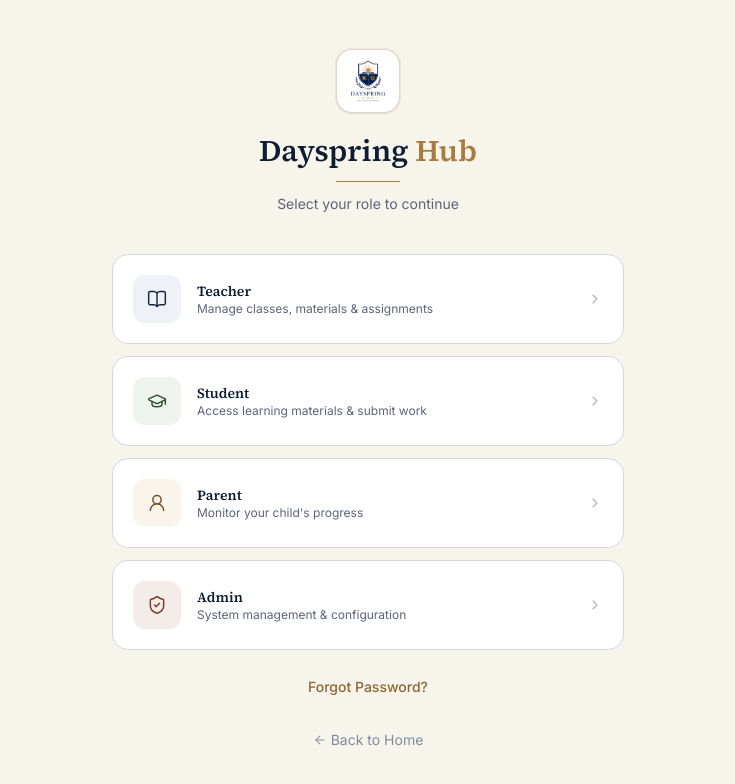
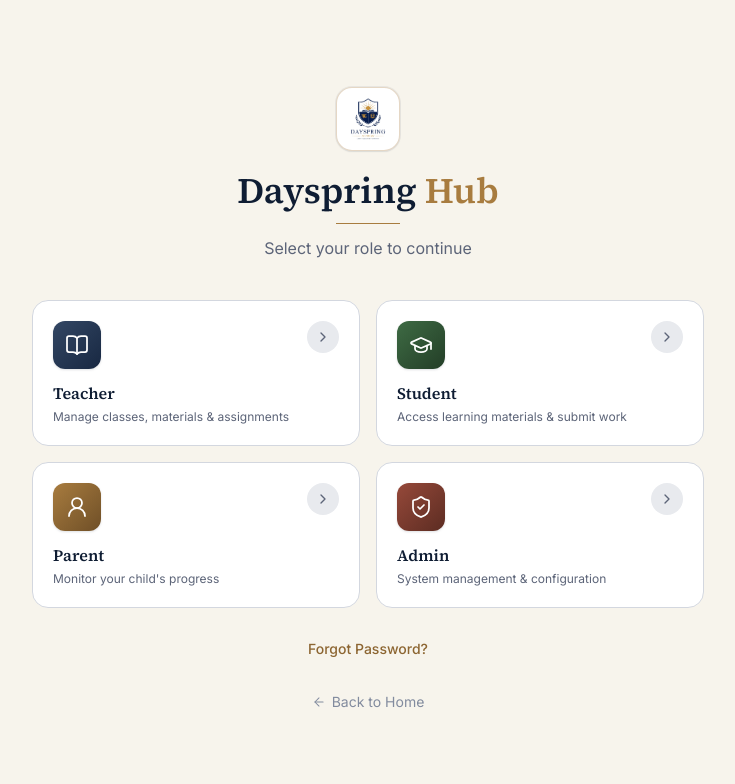
Before and after one commit to Kennywryght/dayspring-hub, a React (Vite) app in the folder frontend/: page /login in a window 1280 px wide. Shown: the top 784 px of the page, without its empty margins (272-1007 px from the left). Built offline with nearby package versions, Linux system fonts and the light colour scheme; no server answers.

Commit message:
redesigning the landing and unified login page

```diff
--- a/frontend/src/pages/UnifiedLogin.jsx
+++ b/frontend/src/pages/UnifiedLogin.jsx
@@ -369,42 +369,59 @@ export default function UnifiedLogin() {
     );
   }
 
-  /* ================= ROLE SELECT SCREEN ================= */
+  /* ================= ROLE SELECT SCREEN — 2×2 GRID ================= */
   if (!role) {
     return (
       <div className="min-h-screen flex items-center justify-center bg-parchment dark:bg-navy-900 p-4 sm:p-6">
-        <div className="w-full max-w-lg">
-          <div className="text-center mb-10">
+        <div className="w-full max-w-2xl">
+          {/* Header */}
+          <div className="text-center mb-8 sm:mb-10 animate-fade-in-up">
             <div className="inline-flex items-center justify-center w-16 h-16 rounded-2xl bg-white dark:bg-navy-800 shadow-card border border-brass-500/30 mb-5">
               <img src="/logo.jpeg" alt="Dayspring Hub" className="w-11 h-11 rounded-xl object-cover" />
             </div>
-            <h1 className="text-3xl font-display font-semibold text-navy-800 dark:text-white">
+            <h1 className="text-3xl sm:text-4xl font-display font-semibold text-navy-800 dark:text-white">
               Dayspring <span className="text-brass-500">Hub</span>
             </h1>
             <div className="w-16 h-px bg-brass-500 mx-auto mt-3 mb-3" />
-            <p className="text-ink-500 dark:text-ink-300 text-sm">Select your role to continue</p>
+            <p className="text-ink-500 dark:text-ink-300 text-sm sm:text-base">Select your role to continue</p>
           </div>
 
-          <div className="space-y-3">
-            {Object.entries(roleConfig).map(([key, r]) => (
+          {/* Role cards — 2 rows × 2 columns */}
+          <div className="grid grid-cols-2 gap-3 sm:gap-4">
+            {Object.entries(roleConfig).map(([key, r], i) => (
               <button
                 key={key}
                 onClick={() => { playClick(); setRole(key); }}
-                className={`w-full flex items-center gap-4 p-5 bg-white dark:bg-navy-800 rounded-2xl border border-ink-200 dark:border-navy-600 ${r.cardHover} transition-colors duration-150 group`}
+                style={{ animationDelay: `${i * 0.06}s` }}
+                className={`group relative w-full overflow-hidden flex flex-col items-start gap-3 p-4 sm:p-5 bg-white dark:bg-navy-800 rounded-2xl border border-ink-200 dark:border-navy-600 ${r.cardHover} transition-all duration-200 hover:shadow-elevated hover:-translate-y-0.5 active:scale-[0.99] animate-fade-in-up text-left`}
               >
-                <div className={`w-12 h-12 rounded-xl flex items-center justify-center flex-shrink-0 ${r.iconSoft}`}>
-                  <r.Icon className="w-5 h-5" strokeWidth={1.75} />
+                {/* Soft glow on hover */}
+                <div className={`pointer-events-none absolute -top-16 -right-16 w-40 h-40 rounded-full bg-gradient-to-br ${r.glow} opacity-0 group-hover:opacity-100 blur-2xl transition-opacity duration-300`} />
+
+                {/* Icon chip + arrow row */}
+                <div className="relative w-full flex items-start justify-between">
+                  <div className={`w-11 h-11 sm:w-12 sm:h-12 rounded-xl flex items-center justify-center flex-shrink-0 bg-gradient-to-br ${r.iconBg} text-white shadow-soft group-hover:scale-105 transition-transform duration-200`}>
+                    <r.Icon className="w-5 h-5 sm:w-6 sm:h-6" strokeWidth={1.75} />
+                  </div>
+                  <div className="w-8 h-8 rounded-full flex items-center justify-center bg-ink-100 dark:bg-navy-700 text-ink-500 dark:text-ink-400 group-hover:bg-navy-700 group-hover:text-white dark:group-hover:bg-white dark:group-hover:text-navy-800 transition-all duration-200">
+                    <ChevronRight className="w-4 h-4 group-hover:translate-x-0.5 transition-transform duration-200" strokeWidth={2} />
+                  </div>
                 </div>
-                <div className="text-left flex-1">
-                  <h3 className="font-semibold text-navy-800 dark:text-white text-sm">{r.label}</h3>
-                  <p className="text-xs text-ink-500 dark:text-ink-300">{r.desc}</p>
+
+                {/* Text */}
+                <div className="relative min-w-0">
+                  <h3 className="font-semibold text-navy-800 dark:text-white text-sm sm:text-base leading-tight">
+                    {r.label}
+                  </h3>
+                  <p className="text-[11px] sm:text-xs text-ink-500 dark:text-ink-300 leading-snug mt-1">
+                    {r.desc}
+                  </p>
                 </div>
-                <ChevronRight className="w-4 h-4 text-ink-300 dark:text-ink-500 group-hover:translate-x-0.5 transition-transform duration-150" strokeWidth={1.75} />
               </button>
             ))}
           </div>
 
-          <div className="text-center mt-6">
+          <div className="text-center mt-7">
             <button
               onClick={() => setShowForgotPassword(true)}
               className="text-sm text-brass-600 dark:text-brass-400 hover:underline font-medium transition-colors"
@@ -416,12 +433,18 @@ export default function UnifiedLogin() {
           <p className="text-center mt-8 text-sm">
             <button
               onClick={() => navigate('/')}
-              className="text-ink-400 dark:text-ink-500 hover:text-navy-700 dark:hover:text-white transition-colors inline-flex items-center gap-1"
+              className="text-ink-400 dark:text-ink-500 hover:text-navy-700 dark:hover:text-white transition-colors inline-flex items-center gap-1.5"
             >
               <ArrowLeft className="w-3.5 h-3.5" strokeWidth={1.75} /> Back to Home
             </button>
           </p>
         </div>
+
+        <style>{`
+          @keyframes fade-in-up { from{opacity:0;transform:translateY(16px)} to{opacity:1;transform:translateY(0)} }
+          .animate-fade-in-up{animation:fade-in-up 0.5s ease-out both}
+          @media (prefers-reduced-motion: reduce){ .animate-fade-in-up{animation:none !important} }
+        `}</style>
       </div>
     );
   }
@@ -431,7 +454,8 @@ export default function UnifiedLogin() {
 
   return (
     <div className="min-h-screen flex items-center justify-center bg-parchment dark:bg-navy-900 p-4 sm:p-6">
-      <div className="w-full max-w-2xl">
+      {/* Reduced width: max-w-3xl instead of max-w-5xl */}
+      <div className="w-full max-w-3xl">
         <button
           onClick={() => { setRole(null); resetErrorState(); }}
           className="mb-6 text-sm text-ink-400 dark:text-ink-500 hover:text-navy-700 dark:hover:text-white transition-colors inline-flex items-center gap-1.5"
@@ -439,27 +463,52 @@ export default function UnifiedLogin() {
           <ArrowLeft className="w-3.5 h-3.5" strokeWidth={1.75} /> Choose different role
         </button>
 
-        <div className="bg-white dark:bg-navy-800 rounded-3xl border border-ink-200 dark:border-navy-700 shadow-elevated overflow-hidden animate-fade-in-up">
-          {/* Header */}
-          <div className="relative bg-navy-800 dark:bg-navy-950 px-7 py-8 sm:px-9 sm:py-9 text-center overflow-hidden">
-            <div className={`absolute -top-16 -right-16 w-56 h-56 rounded-full bg-gradient-to-br ${current.glow} blur-3xl`} />
-            <div className={`absolute -bottom-20 -left-16 w-56 h-56 rounded-full bg-gradient-to-tr ${current.glow} blur-3xl`} />
+        <div className="bg-white dark:bg-navy-800 rounded-3xl border border-ink-200 dark:border-navy-700 shadow-elevated overflow-hidden grid lg:grid-cols-2 animate-fade-in-up">
+          {/* Left: brand panel — taller via increased padding */}
+          <div className="relative hidden lg:flex flex-col justify-between bg-navy-800 dark:bg-navy-950 p-8 xl:p-10 min-h-[520px] overflow-hidden">
+            <div className={`absolute -top-20 -right-20 w-72 h-72 rounded-full bg-gradient-to-br ${current.glow} blur-3xl`} />
+            <div className={`absolute -bottom-24 -left-16 w-72 h-72 rounded-full bg-gradient-to-tr ${current.glow} blur-3xl`} />
 
             <div className="relative">
+              <div className="flex items-center gap-2.5 mb-10">
+                <div className="w-10 h-10 rounded-xl overflow-hidden border border-brass-500/30">
+                  <img src="/logo.jpeg" alt="Dayspring Hub" className="w-full h-full object-cover" />
+                </div>
+                <span className="text-lg font-display font-semibold text-white">
+                  Dayspring<span className="text-brass-400"> Hub</span>
+                </span>
+              </div>
+
+              <div className={`inline-flex items-center justify-center w-16 h-16 rounded-2xl mb-6 bg-gradient-to-br ${current.iconBg} text-white shadow-soft`}>
+                <current.Icon className="w-8 h-8" strokeWidth={1.75} />
+              </div>
+
+              <h2 className="text-3xl font-display font-semibold text-white leading-tight">
+                {current.title}
+              </h2>
+              <p className="text-ink-300 mt-3 text-sm leading-relaxed max-w-sm">
+                {current.desc}. Sign in to continue to your personalized dashboard.
+              </p>
+            </div>
+
+            <div className="relative flex items-center gap-3 text-xs text-ink-400">
+              <ShieldCheck className="w-4 h-4 text-brass-400" strokeWidth={1.75} />
+              Secure, encrypted sign-in
+            </div>
+          </div>
+
+          {/* Right: form — taller via increased vertical padding */}
+          <div className="p-7 sm:p-9 xl:p-10 flex flex-col justify-center min-h-[520px]">
+            {/* Mobile-only header */}
+            <div className="lg:hidden text-center mb-7">
               <div className={`inline-flex items-center justify-center w-14 h-14 rounded-2xl mb-4 bg-gradient-to-br ${current.iconBg} text-white shadow-soft`}>
                 <current.Icon className="w-7 h-7" strokeWidth={1.75} />
               </div>
-              <h2 className="text-xl sm:text-2xl font-display font-semibold text-white">
+              <h2 className="text-xl sm:text-2xl font-display font-semibold text-navy-800 dark:text-white">
                 {current.title}
               </h2>
-              <p className="text-ink-300 mt-2 text-sm max-w-sm mx-auto">
-                {current.desc}. Sign in to continue to your personalized dashboard.
-              </p>
             </div>
-          </div>
 
-          {/* Form */}
-          <div className="px-7 py-8 sm:px-9 sm:py-10">
             {error && (
               <div className="bg-oxbrick-50 dark:bg-oxbrick-700/20 border border-oxbrick-200 dark:border-oxbrick-700/40 text-oxbrick-600 dark:text-oxbrick-500 px-4 py-3 rounded-2xl text-sm mb-6 flex items-center gap-2 animate-fade-in-up">
                 <AlertCircle className="w-4 h-4 flex-shrink-0" strokeWidth={2} />
```
